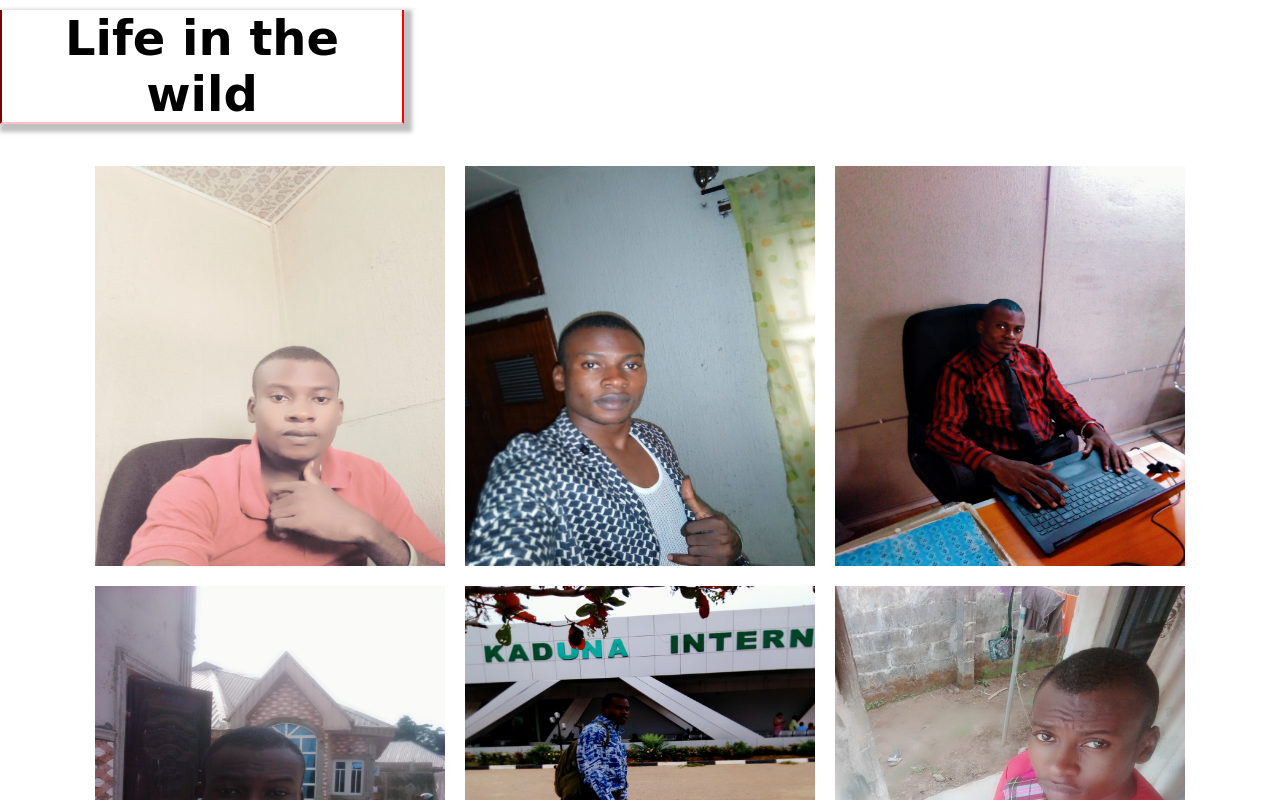
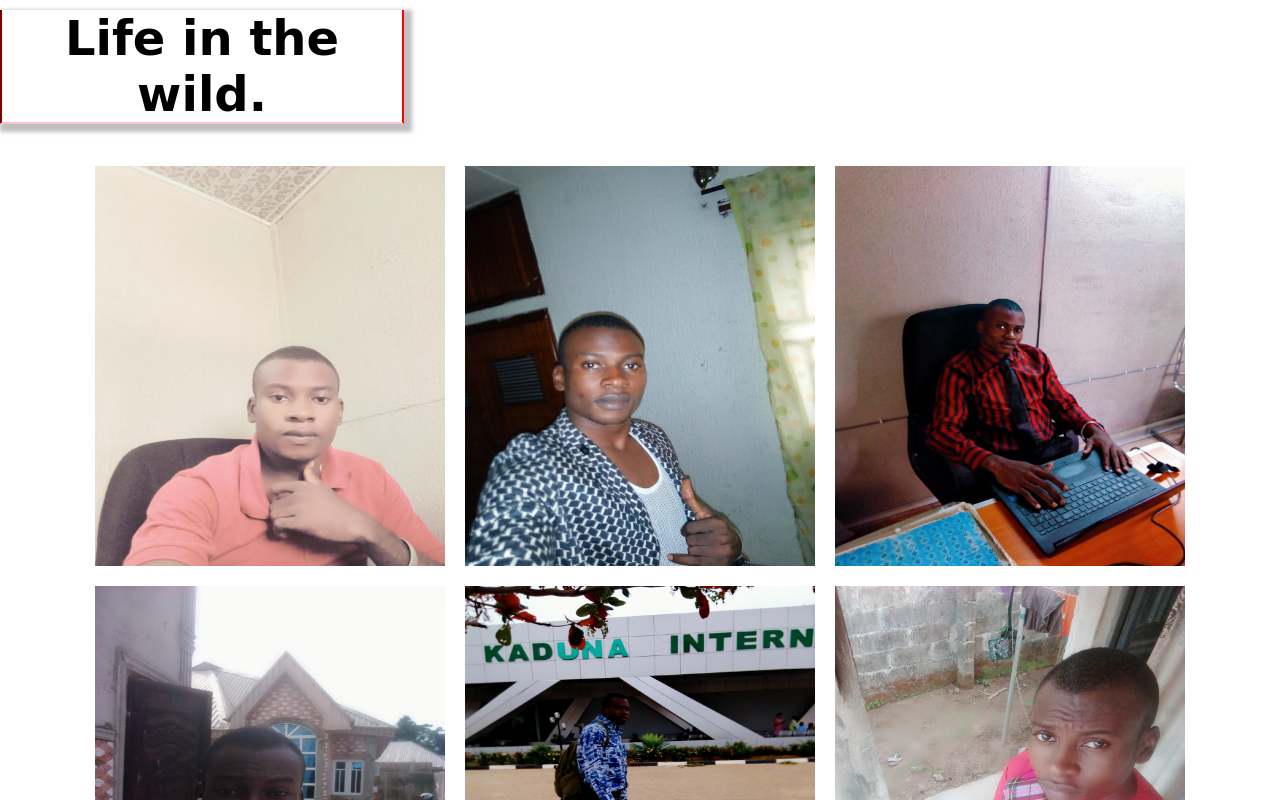
Before and after one commit to scave222/life, a plain HTML site: page index.html in a window 1280 px wide. Shown: the top 800 px of the page. Drawn offline with Linux system fonts and the light colour scheme.

Commit message:
Update index.html

```diff
--- a/index.html
+++ b/index.html
@@ -5,7 +5,7 @@
 	<link rel="stylesheet" type="text/css" href="style.css">
 </head>
 <body>
-	<h1>Life in the wild</h1>
+	<h1>Life in the wild. </h1>
 	<div class="container">
 		<img src="1.jpg" >
 		<img src="2.jpg">
```
